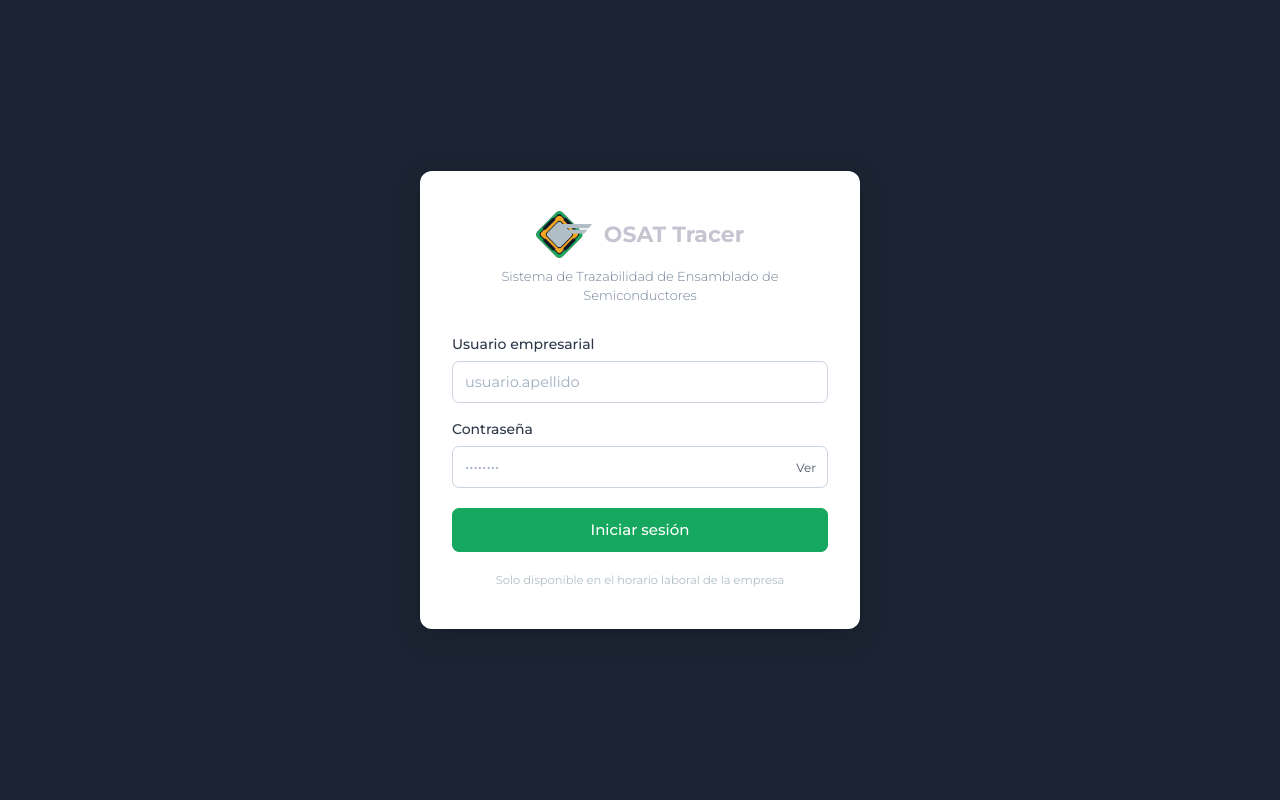
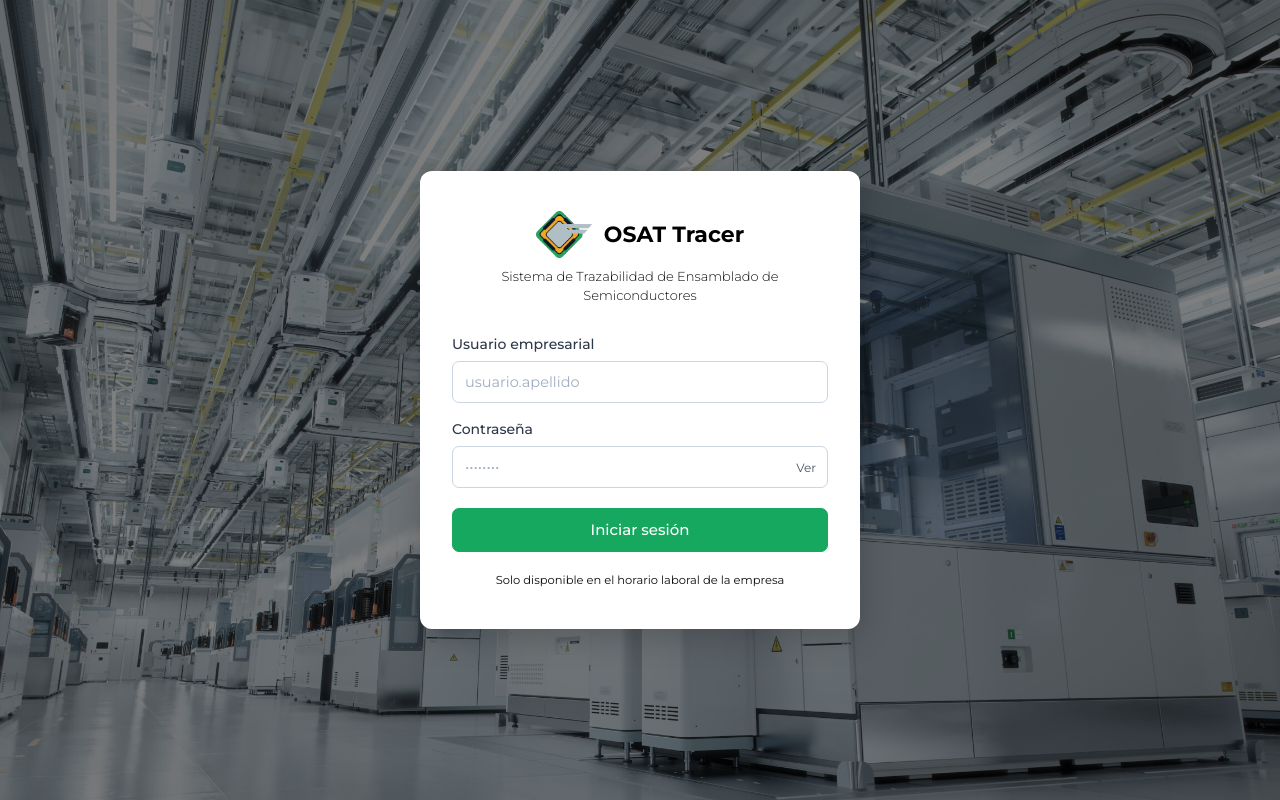
Before and after one commit to hfigaorozco/OSAT-TRACER, a Django app: page / in a window 1280 px wide. Run offline with Django 5.2, Linux system fonts and the light colour scheme.

Commit message:
Cambio de background en ventana de login

```diff
--- a/client/home/templates/base/login.html
+++ b/client/home/templates/base/login.html
@@ -7,7 +7,12 @@
 <style>
 .login-wrap {
   min-height: 100vh;
-  background: var(--bg-app);
+
+  background-image: linear-gradient(rgba(0, 0, 0, 0.5), rgba(0, 0, 0, 0.5)), url("{% static 'img/background_login.jpg' %}");
+  background-size: cover;
+  background-position: center;
+  background-repeat: no-repeat;
+
   display: flex; align-items: center; justify-content: center; padding: 2rem;
 }
 .login-card {
@@ -25,7 +30,7 @@
   font-family: var(--font-main); font-weight: 700; font-size: 22px; color: var(--text-primary);
 }
 .login-tagline {
-  text-align: center; color: #718096; font-size: 13px; margin-bottom: 28px;
+  text-align: center; color: #0b0c0f; font-size: 13px; margin-bottom: 28px;
   font-family: var(--font-main); font-weight: 300;
 }
 .password-wrap { position: relative; }
@@ -44,7 +49,7 @@
 
     <div class="login-logo">
       <img src="{% static 'img/logo.png' %}" alt="OSAT Tracer">
-      <h1>OSAT Tracer</h1>
+      <h1 style="color: black;">OSAT Tracer</h1>
     </div>
     <p class="login-tagline">Sistema de Trazabilidad de Ensamblado de Semiconductores</p>
 
@@ -96,7 +101,7 @@
       </button>
     </form>
 
-    <p style="text-align:center;margin-top:20px;font-size:11.5px;color:#B0BEC5;">
+    <p style="text-align:center;margin-top:20px;font-size:11.5px; color: #0b0c0f;">
       Solo disponible en el horario laboral de la empresa
     </p>
 
```
Also changed, not shown: client/home/static/img/background_login.jpg (added).
